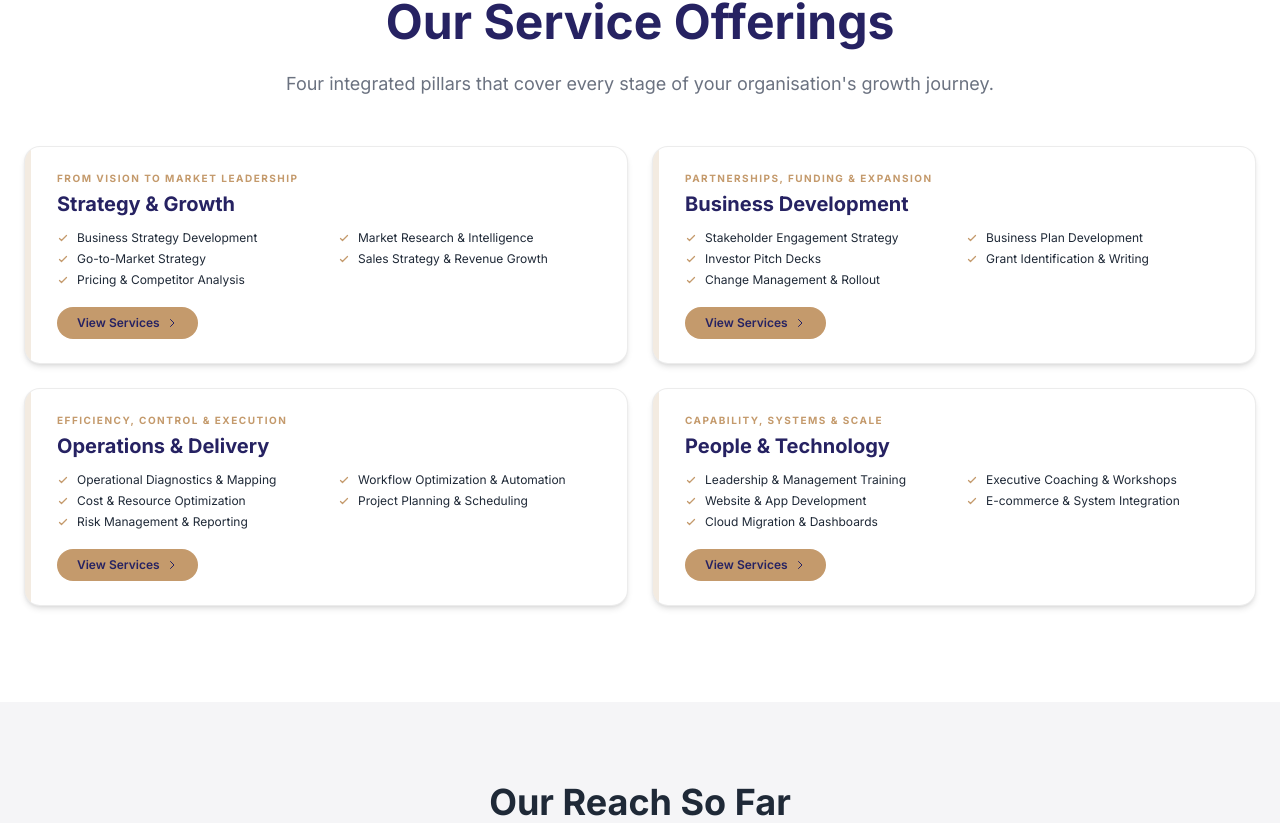
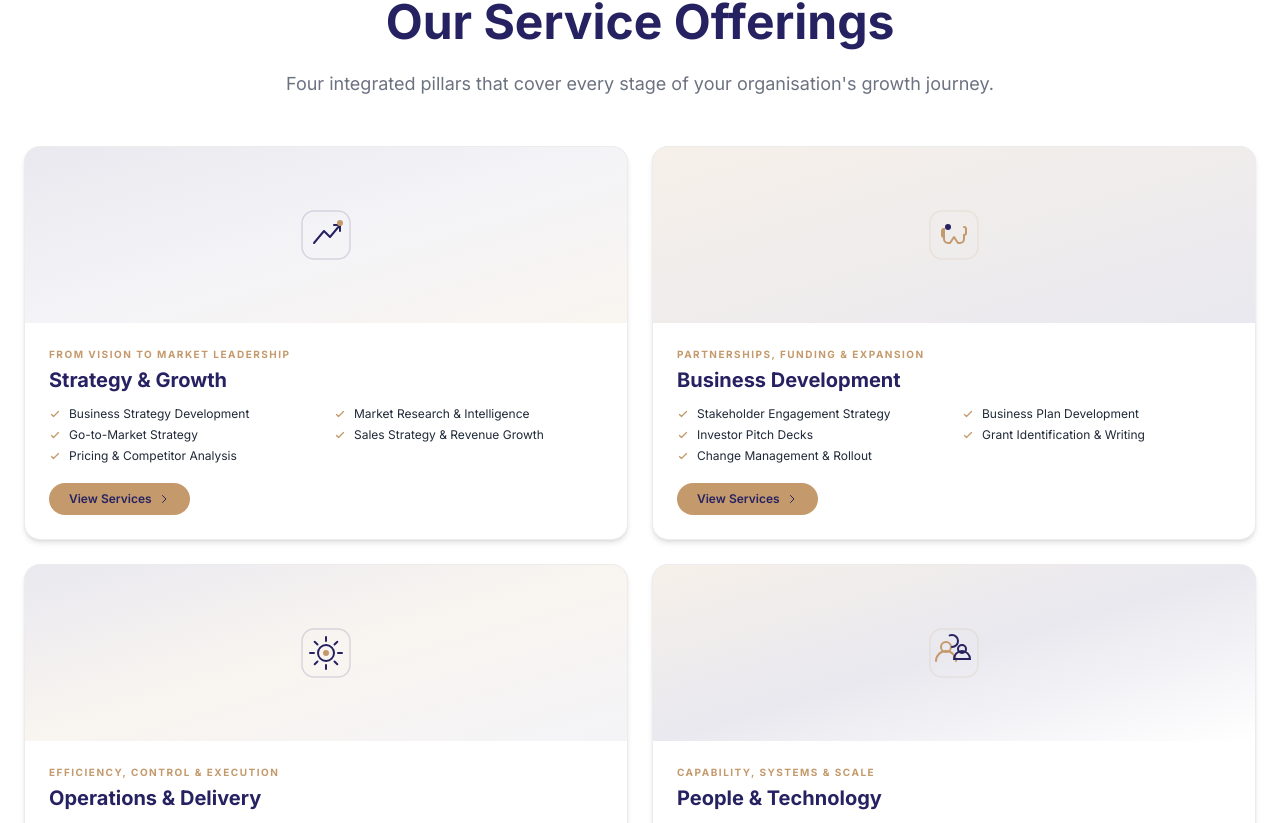
Before and after one commit to King-odysseus/TijhaWebsite, a React (Vite) app: page / in a window 1280 px wide. Shown: the part 4537-5360 px from the top of the page. Built offline with nearby package versions, Linux system fonts and the light colour scheme.

Commit message:
refactor: convert service cards to image-top layout with pillar icons

```diff
--- a/src/components/ServiceOfferings.jsx
+++ b/src/components/ServiceOfferings.jsx
@@ -6,6 +6,9 @@ const pillars = [
     id: 'strategy',
     title: 'Strategy & Growth',
     tagline: 'From vision to market leadership',
+    gradient: 'from-indigo/10 via-indigo/5 to-[#C49A6C]/10',
+    iconColor: '#262262',
+    accentColor: '#C49A6C',
     services: [
       'Business Strategy Development',
       'Market Research & Intelligence',
@@ -18,6 +21,9 @@ const pillars = [
     id: 'development',
     title: 'Business Development',
     tagline: 'Partnerships, funding & expansion',
+    gradient: 'from-[#C49A6C]/15 via-[#C49A6C]/8 to-indigo/10',
+    iconColor: '#C49A6C',
+    accentColor: '#262262',
     services: [
       'Stakeholder Engagement Strategy',
       'Business Plan Development',
@@ -30,6 +36,9 @@ const pillars = [
     id: 'operations',
     title: 'Operations & Delivery',
     tagline: 'Efficiency, control & execution',
+    gradient: 'from-indigo/10 via-[#C49A6C]/10 to-indigo/5',
+    iconColor: '#262262',
+    accentColor: '#C49A6C',
     services: [
       'Operational Diagnostics & Mapping',
       'Workflow Optimization & Automation',
@@ -42,6 +51,9 @@ const pillars = [
     id: 'people',
     title: 'People & Technology',
     tagline: 'Capability, systems & scale',
+    gradient: 'from-[#C49A6C]/15 via-indigo/10 to-[#C49A6C]/8',
+    iconColor: '#C49A6C',
+    accentColor: '#262262',
     services: [
       'Leadership & Management Training',
       'Executive Coaching & Workshops',
@@ -51,6 +63,57 @@ const pillars = [
     ],
   },
 ];
+
+function PillarIcon({ id, color, accent }) {
+  const size = 56;
+  switch (id) {
+    case 'strategy':
+      // Rising chart/growth arrow
+      return (
+        <svg width={size} height={size} viewBox="0 0 56 56" fill="none">
+          <rect x="4" y="4" width="48" height="48" rx="12" stroke={color} strokeWidth="1.5" opacity="0.15" />
+          <path d="M16 36L26 24L32 30L42 18" stroke={color} strokeWidth="2" strokeLinecap="round" strokeLinejoin="round" />
+          <path d="M36 18H42V24" stroke={color} strokeWidth="2" strokeLinecap="round" strokeLinejoin="round" />
+          <circle cx="42" cy="16" r="3" fill={accent} />
+        </svg>
+      );
+    case 'development':
+      // Handshake / partnership
+      return (
+        <svg width={size} height={size} viewBox="0 0 56 56" fill="none">
+          <rect x="4" y="4" width="48" height="48" rx="12" stroke={color} strokeWidth="1.5" opacity="0.15" />
+          <path d="M18 22V32C18 34.2091 19.7909 36 22 36H24L28 30L32 36H34C36.2091 36 38 34.2091 38 32V28" stroke={color} strokeWidth="2" strokeLinecap="round" strokeLinejoin="round" />
+          <path d="M18 22C16.8954 22 16 22.8954 16 24V28C16 29.1046 16.8954 30 18 30" stroke={color} strokeWidth="2" strokeLinecap="round" strokeLinejoin="round" />
+          <path d="M38 28C39.1046 28 40 27.1046 40 26V22C40 20.8954 39.1046 20 38 20" stroke={color} strokeWidth="2" strokeLinecap="round" strokeLinejoin="round" />
+          <circle cx="22" cy="20" r="3" fill={accent} />
+        </svg>
+      );
+    case 'operations':
+      // Gear / operations
+      return (
+        <svg width={size} height={size} viewBox="0 0 56 56" fill="none">
+          <rect x="4" y="4" width="48" height="48" rx="12" stroke={color} strokeWidth="1.5" opacity="0.15" />
+          <circle cx="28" cy="28" r="8" stroke={color} strokeWidth="2" />
+          <path d="M28 16V12M28 44V40M16 28H12M44 28H40M19.51 19.51L16.69 16.69M39.31 39.31L36.49 36.49M19.51 36.49L16.69 39.31M39.31 16.69L36.49 19.51" stroke={color} strokeWidth="2" strokeLinecap="round" />
+          <circle cx="28" cy="28" r="3" fill={accent} />
+        </svg>
+      );
+    case 'people':
+      // People / team
+      return (
+        <svg width={size} height={size} viewBox="0 0 56 56" fill="none">
+          <rect x="4" y="4" width="48" height="48" rx="12" stroke={color} strokeWidth="1.5" opacity="0.15" />
+          <circle cx="20" cy="22" r="5" stroke={color} strokeWidth="2" />
+          <path d="M10 36C10 30.477 14.477 26 20 26C25.523 26 30 30.477 30 36" stroke={color} strokeWidth="2" strokeLinecap="round" />
+          <path d="M26 22C29.314 22 32 19.314 32 16C32 12.686 29.314 10 26 10C25.176 10 24.392 10.153 23.667 10.437" stroke={accent} strokeWidth="2" strokeLinecap="round" />
+          <circle cx="36" cy="24" r="4" stroke={accent} strokeWidth="2" />
+          <path d="M28 34H44C44 29.582 40.418 26 36 26C31.582 26 28 29.582 28 34Z" stroke={accent} strokeWidth="2" strokeLinecap="round" />
+        </svg>
+      );
+    default:
+      return null;
+  }
+}
 
 function ServiceOfferings() {
   const [animated, setAnimated] = useState({});
@@ -110,11 +173,14 @@ function ServiceOfferings() {
               }`}
               style={{ transitionDelay: `${i * 120}ms` }}
             >
-              {/* Bronze left accent bar */}
-              <div className="absolute left-0 top-0 bottom-0 w-1.5 bg-[#C49A6C]/20" />
-              <div className="absolute left-0 top-0 bottom-0 w-1.5 bg-[#C49A6C] origin-top scale-y-0 group-hover:scale-y-100 transition-transform duration-500" />
+              {/* Image area — gradient with icon */}
+              <div className={`relative h-44 bg-gradient-to-br ${pillar.gradient} flex items-center justify-center`}>
+                {/* Pillar icon */}
+                <PillarIcon id={pillar.id} color={pillar.iconColor} accent={pillar.accentColor} />
+              </div>
 
-              <div className="p-5 md:p-6 pl-7 md:pl-8">
+              {/* Text content */}
+              <div className="p-5 md:p-6">
                 {/* Tagline */}
                 <span className="text-[10px] font-bold uppercase tracking-[0.15em] text-[#C49A6C] mb-1 block">
                   {pillar.tagline}
```
